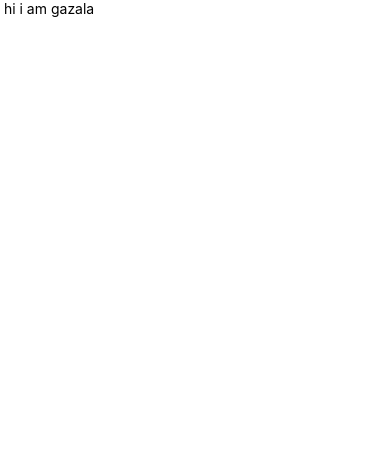
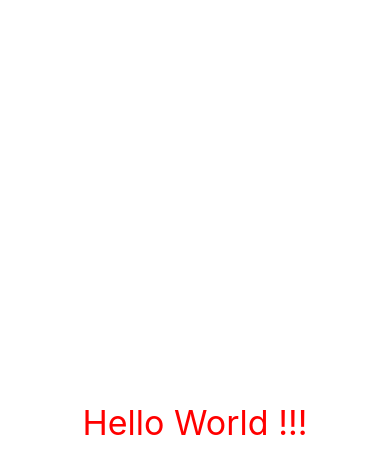
Before and after one commit to Gazala939/firstappnative, a React Native app: screen / in a window 390 px wide. Shown: the top 474 px of the page. Built offline with nearby package versions, Linux system fonts and the light colour scheme.

Commit message:
Update App component UI

```diff
--- a/App.tsx
+++ b/App.tsx
@@ -1,12 +1,12 @@
-
-
-import {  Text,  View } from 'react-native';
+import { Text, View } from 'react-native';
 
 function App() {
-    return (
-        <View>
-            <Text> hi i am gazala</Text>
-        </View>
+  return (
+    <View style={{ flex: 1, justifyContent: 'center', alignItems: 'center' }}>
+      <Text style={{ color: 'red', fontSize: 34 }}>
+        Hello World !!!
+      </Text>
+    </View>
   );
 }
 
```
